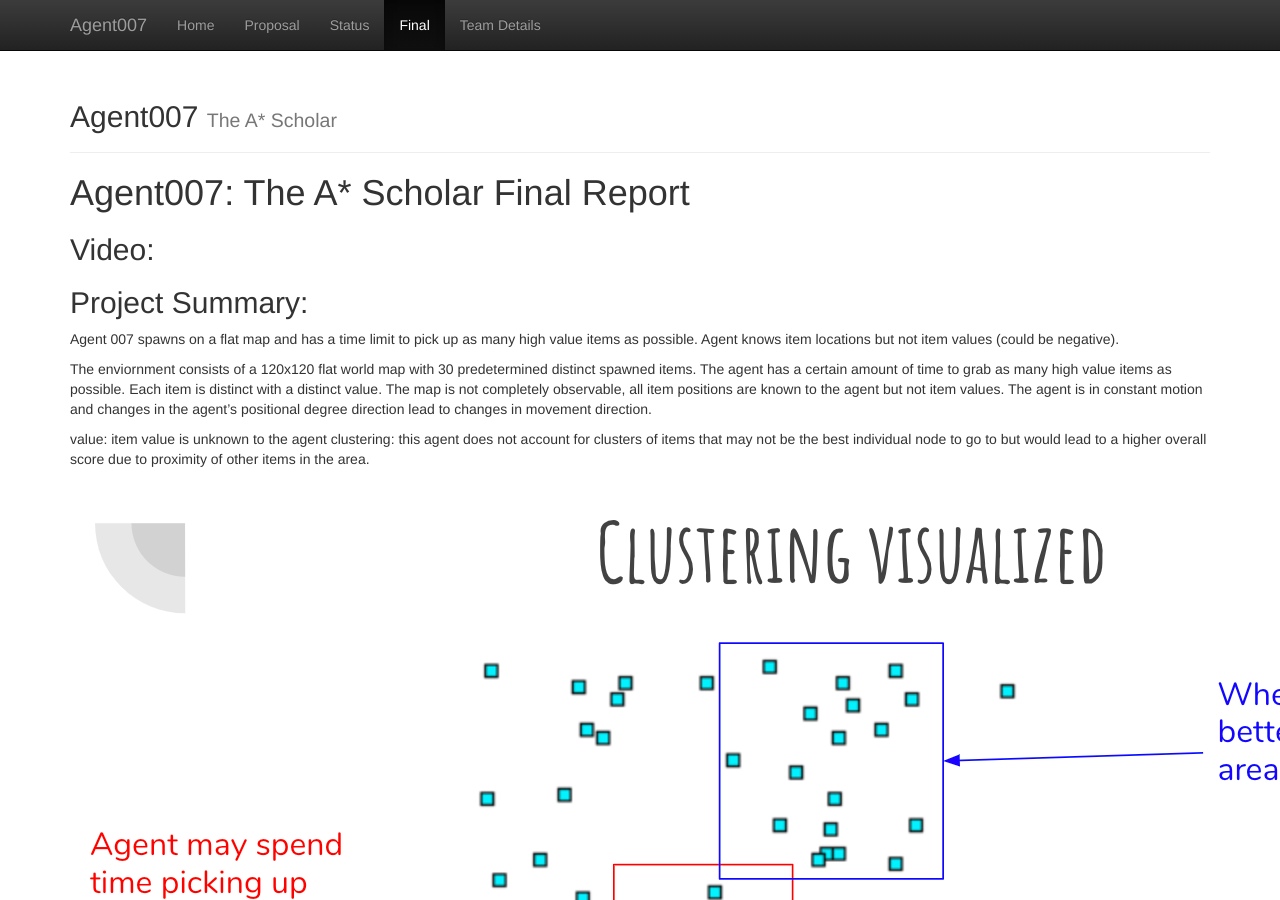
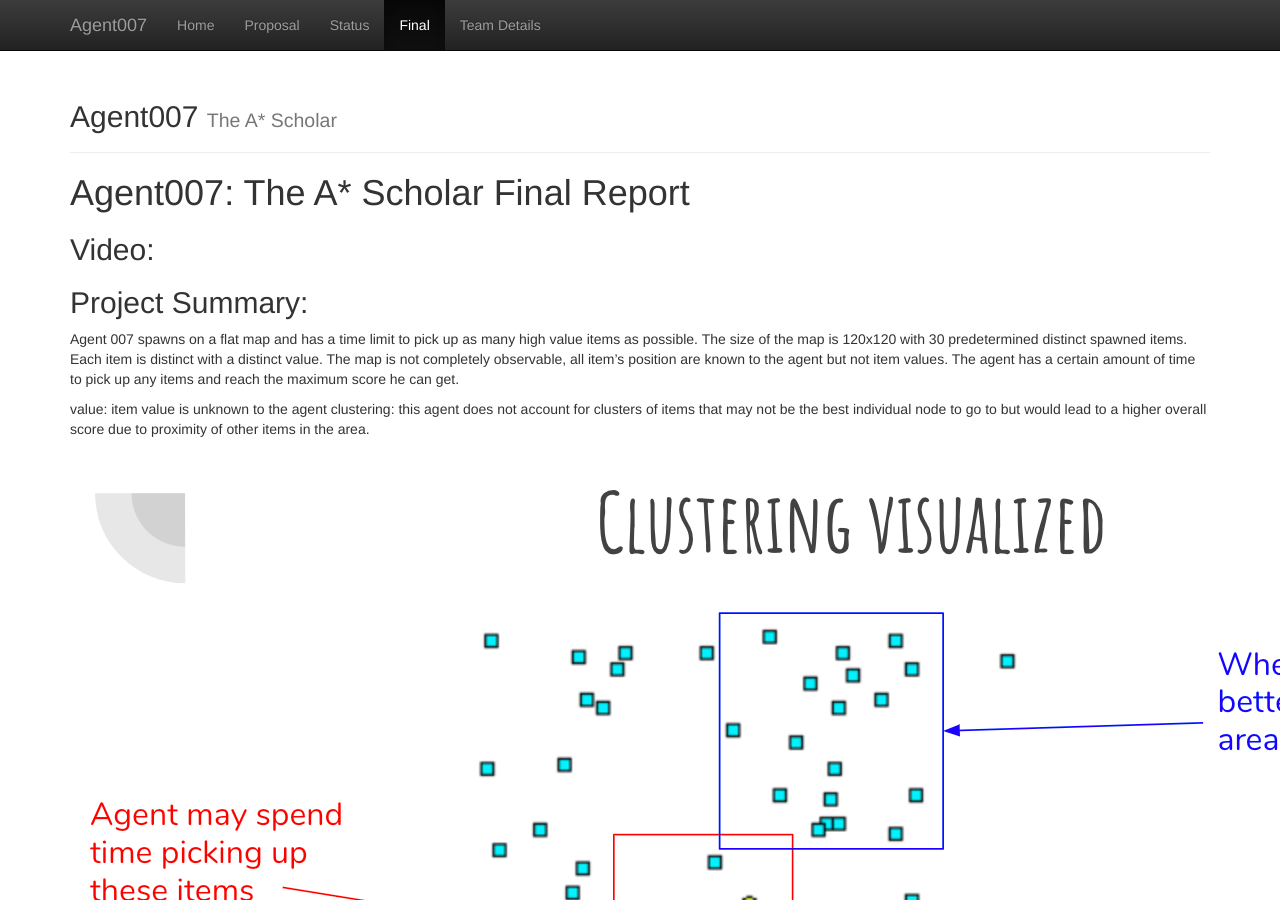
Before and after one commit to KumarHX/Agent007, a Jekyll site: the page built from docs/final.md, in a window 1280 px wide and 900 px high. Built offline with Jekyll 4.4.1, drawn with Linux system fonts in a browser that asks for light colours.

Commit message:
Update final.md

```diff
--- a/docs/final.md
+++ b/docs/final.md
@@ -8,9 +8,9 @@ title:  Final
 ## Video:
 
 ## Project Summary:
-Agent 007 spawns on a flat map and has a time limit to pick up as many high value items as possible. Agent knows item locations but not item values (could be negative).
+Agent 007 spawns on a flat map and has a time limit to pick up as many high value items as possible. The size of the map is 120x120
+with 30 predetermined distinct spawned items. Each item is distinct with a distinct value. The map is not completely observable, all item's position are known to the agent but not item values. The agent has a certain amount of time to pick up any items and reach the maximum score he can get.
 
-The enviornment consists of a 120x120 flat world map with 30 predetermined distinct spawned items. The agent has a certain amount of time to grab as many high value items as possible. Each item is distinct with a distinct value. The map is not completely observable, all item positions are known to the agent but not item values. The agent is in constant motion and changes in the agent's positional degree direction lead to changes in movement direction.
 
 value: item value is unknown to the agent
 clustering: this agent does not account for clusters of items that may not be the best individual node to go to but would lead to a higher overall score due to proximity of other items in the area.
```
